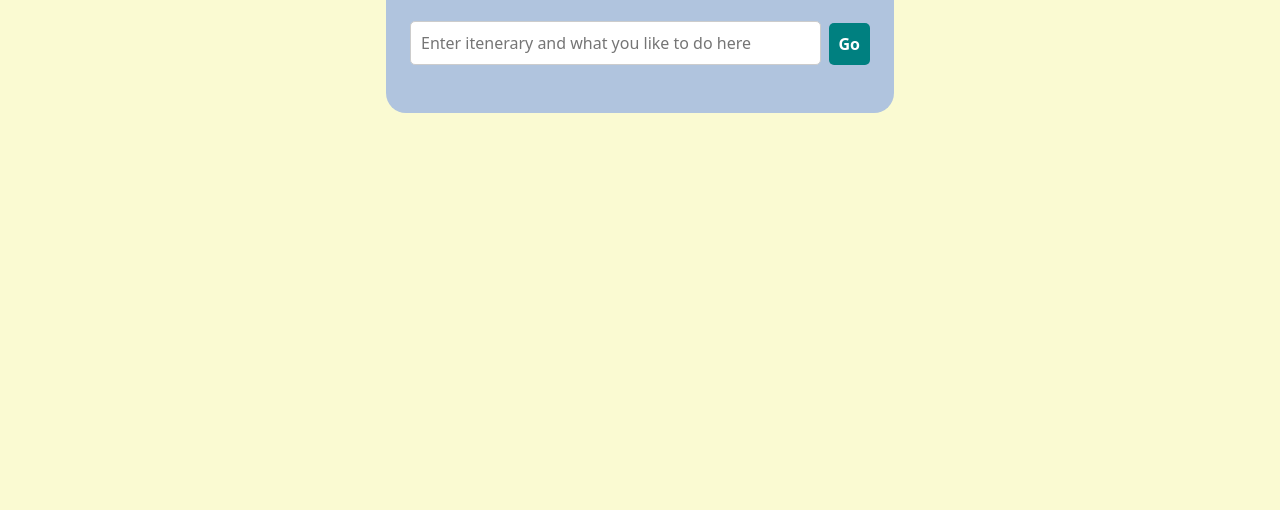
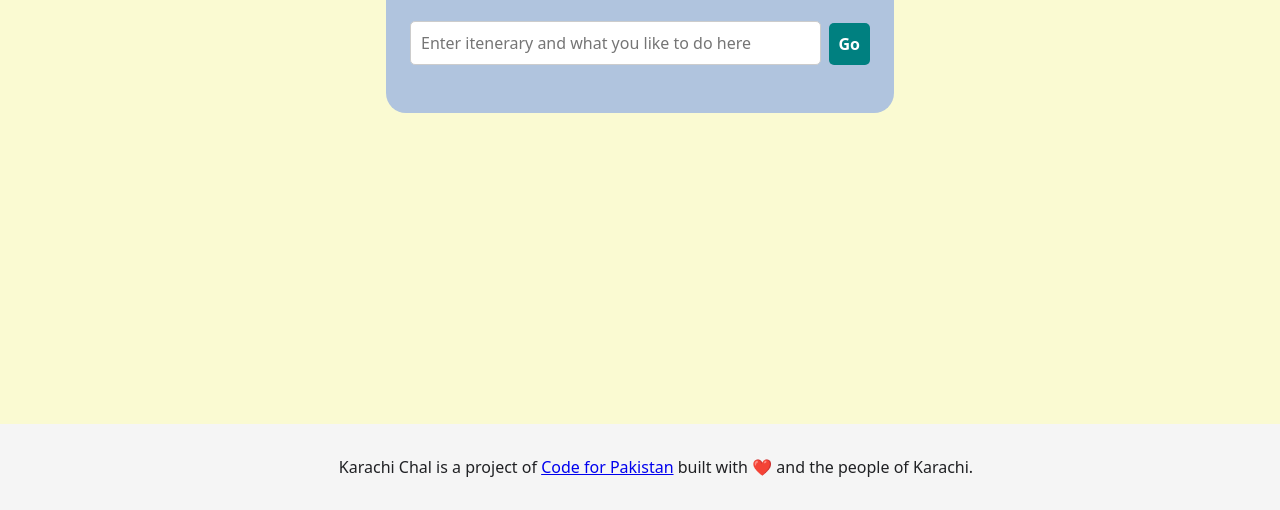
Before and after one commit to codeforpakistan/karachi-chal, a website built with Vite: page index.html in a window 1280 px wide. Shown: the part 290-800 px from the top of the page. Built offline with nearby package versions, Linux system fonts and the light colour scheme; some packages are replaced by stand-ins of ours; no server answers.

Commit message:
giviing some personality

```diff
--- a/index.html
+++ b/index.html
@@ -22,6 +22,11 @@
       </form>
       <p class="output"></p>
   </main>
+<footer class="sticky-footer">
+  <p>Karachi Chal is a project of <a href="https://codeforpakistan.org">Code for Pakistan</a> built with  ❤️ and the people of Karachi.</p>
+</footer>
+
+
   <script type="module" src="/main.js"></script>
 </body>
 </html>
--- a/style.css
+++ b/style.css
@@ -205,3 +205,14 @@ button[type="submit"] {
   border-radius: 5px;
   cursor: pointer;
 }
+
+
+.sticky-footer {
+  position: fixed;
+  bottom: 0;
+  left: 0;
+  width: 100%;
+  background-color: #f5f5f5;
+  padding: 1rem;
+  text-align: center;
+}
```
